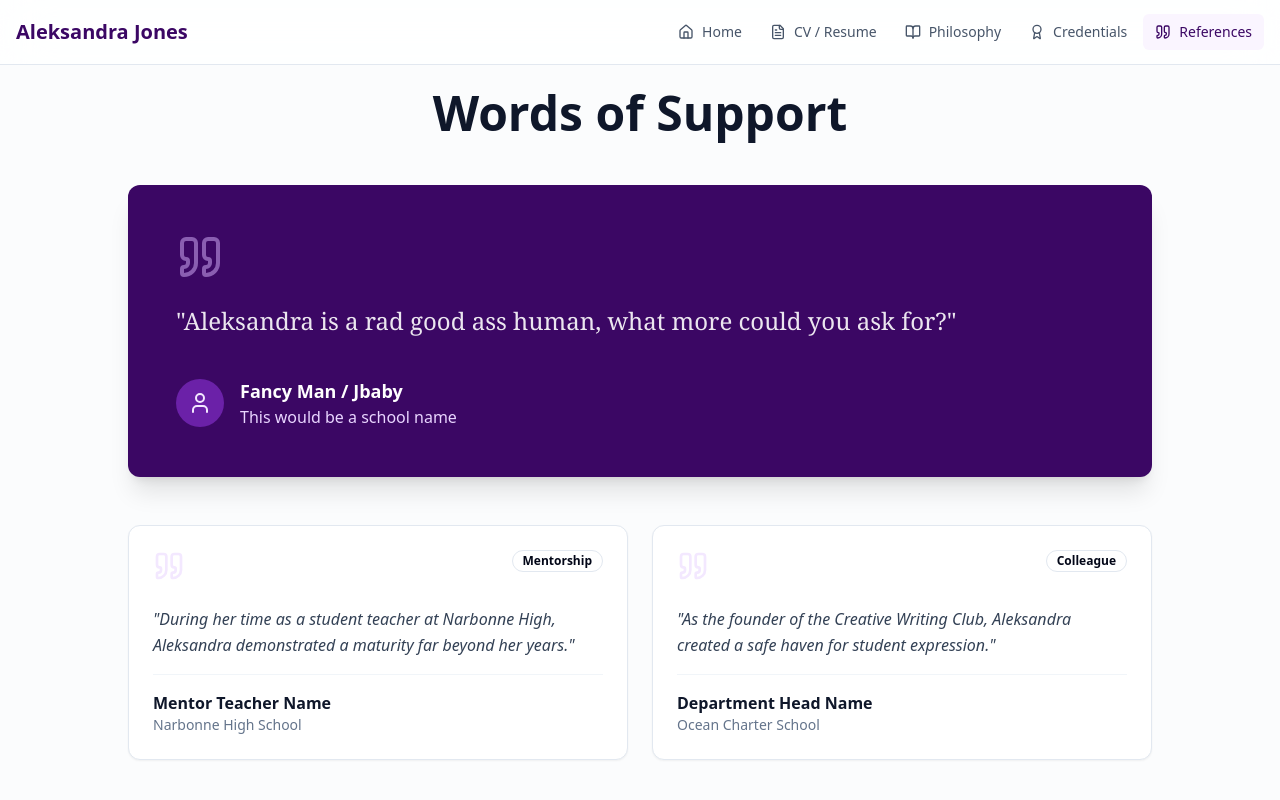
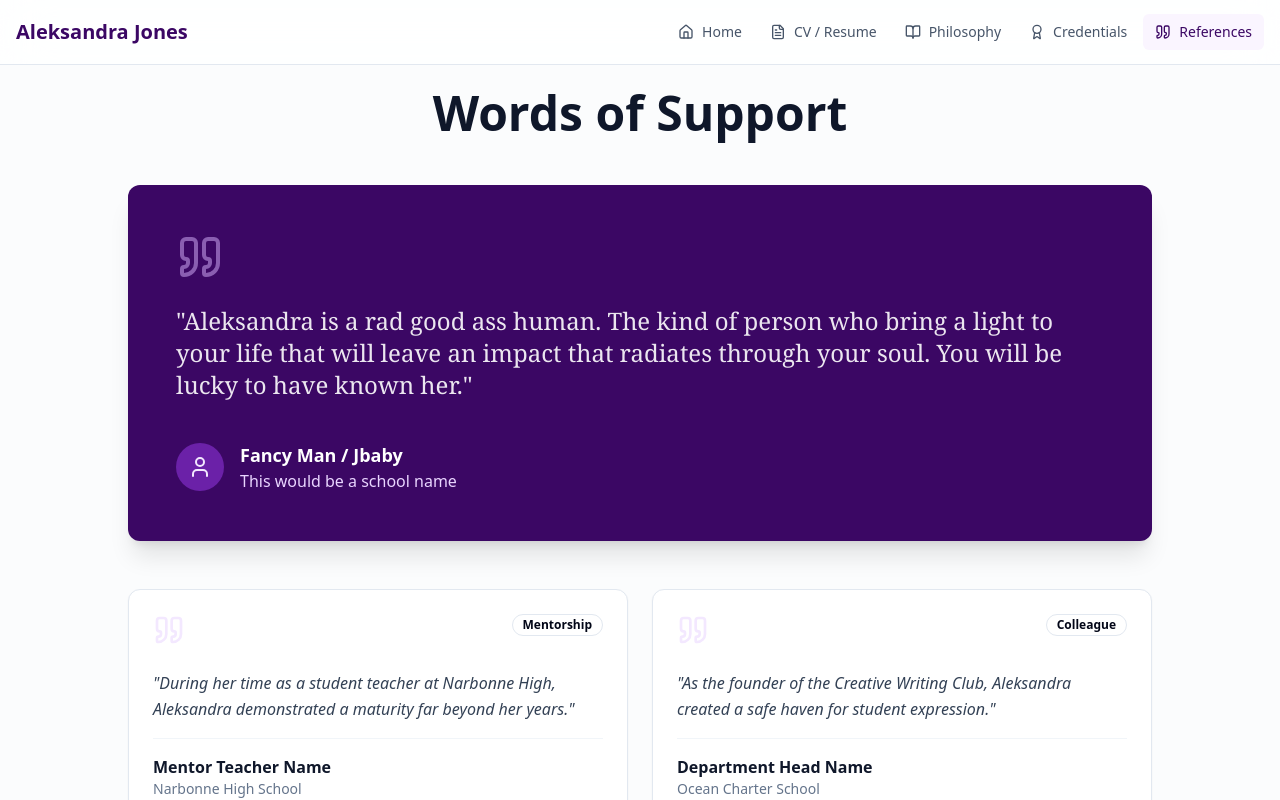
Before and after one commit to j-mcdonell/teacher-profile-aleksandra-jones, a React (Vite) app: page /recommendations in a window 1280 px wide. Shown: the top 800 px of the page. Built offline with nearby package versions, Linux system fonts and the light colour scheme; the HTML template or start-up script is replaced by a standard one.

Commit message:
Updated recs again.

```diff
--- a/src/pages/Recommendations.jsx
+++ b/src/pages/Recommendations.jsx
@@ -15,7 +15,7 @@ export default function Recommendations() {
         <CardContent className="p-8 md:p-12 space-y-6">
           <Quote className="w-12 h-12 text-purple-300 opacity-50" />
           <blockquote className="text-xl md:text-2xl font-serif leading-relaxed opacity-90">
-            "Aleksandra is a rad good ass human, what more could you ask for?"
+            "Aleksandra is a rad good ass human. The kind of person who bring a light to your life that will leave an impact that radiates through your soul. You will be lucky to have known her."
           </blockquote>
           <div className="flex items-center gap-4 pt-4">
             <div className="w-12 h-12 bg-purple-800 rounded-full flex items-center justify-center text-xl font-bold">
```
